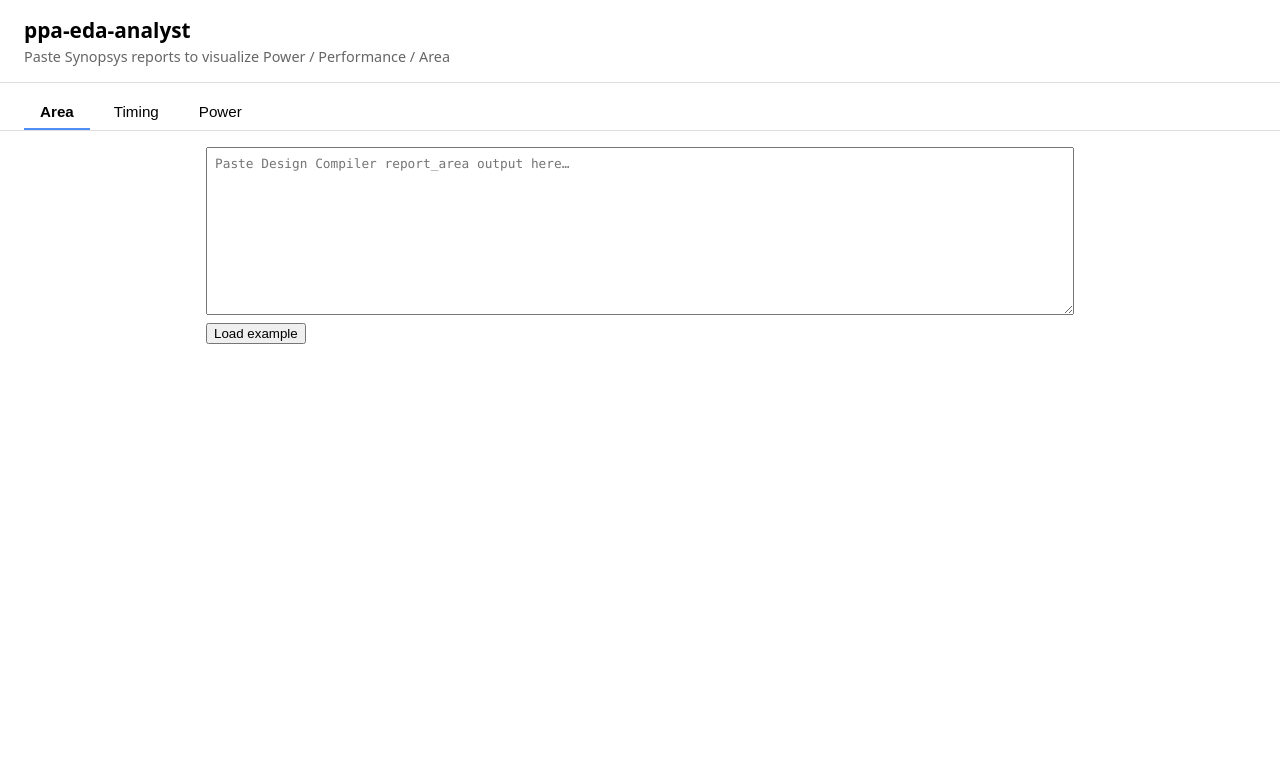
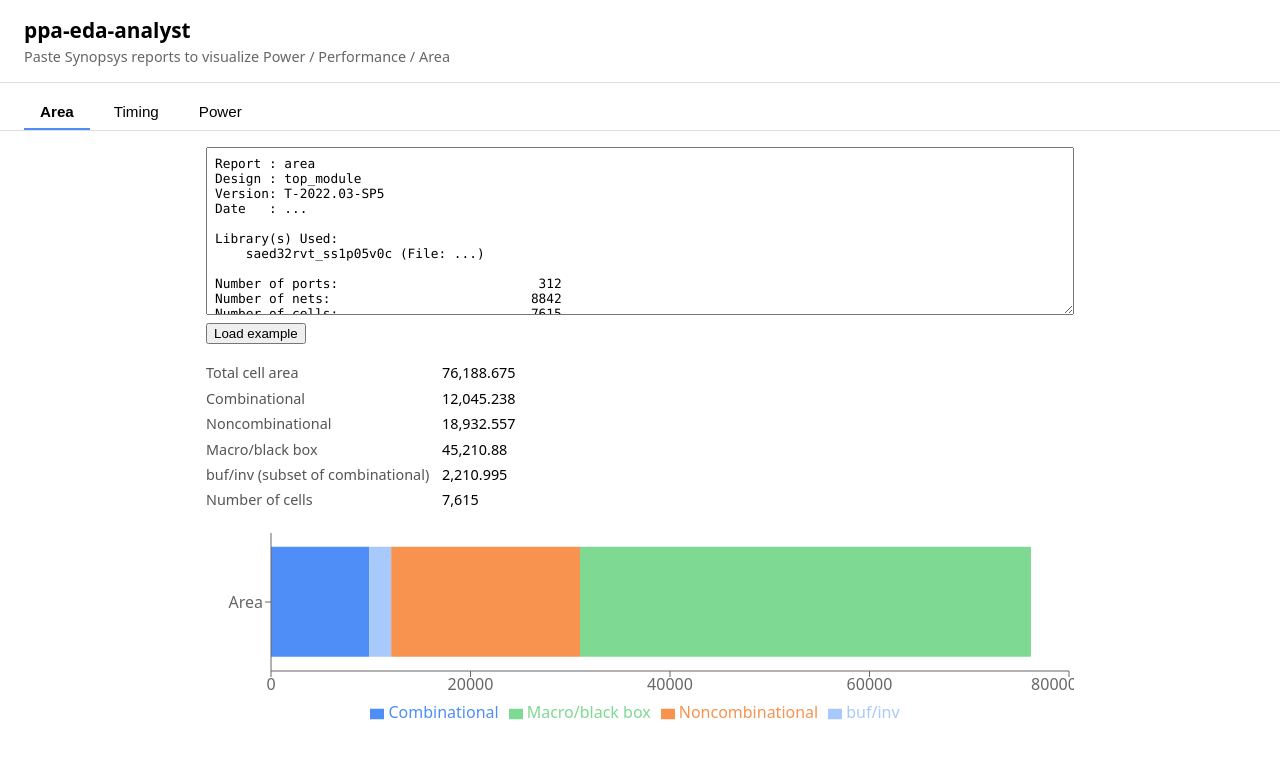
Before and after one commit to kos2001/ppa-eda-agent, a React (Vite) app in the folder dashboard/: page / in a window 1280 px wide. Shown: the top 758 px of the page. Built offline with nearby package versions, Linux system fonts and the light colour scheme.

Commit message:
Pre-fill example report data by default so charts render without any interaction

```diff
--- a/dashboard/src/components/AreaTab.tsx
+++ b/dashboard/src/components/AreaTab.tsx
@@ -6,7 +6,7 @@ import { EXAMPLE_AREA_REPORT } from "../exampleReports";
 import "./Tabs.css";
 
 export default function AreaTab() {
-  const [text, setText] = useState("");
+  const [text, setText] = useState(EXAMPLE_AREA_REPORT);
   const result = useMemo(() => (text.trim() ? parseArea(text) : null), [text]);
 
   const chartData = result?.ok
--- a/dashboard/src/components/PowerTab.tsx
+++ b/dashboard/src/components/PowerTab.tsx
@@ -8,7 +8,7 @@ import "./Tabs.css";
 const COLORS = ["#4f8ef7", "#f7934f", "#8c8c8c"];
 
 export default function PowerTab() {
-  const [text, setText] = useState("");
+  const [text, setText] = useState(EXAMPLE_POWER_REPORT);
   const result = useMemo(() => (text.trim() ? parsePower(text) : null), [text]);
 
   const chartData = result?.ok
--- a/dashboard/src/components/TimingTab.tsx
+++ b/dashboard/src/components/TimingTab.tsx
@@ -6,7 +6,7 @@ import { EXAMPLE_TIMING_REPORT } from "../exampleReports";
 import "./Tabs.css";
 
 export default function TimingTab() {
-  const [text, setText] = useState("");
+  const [text, setText] = useState(EXAMPLE_TIMING_REPORT);
   const result = useMemo(() => (text.trim() ? parseTiming(text) : null), [text]);
 
   const sortedPaths = result?.ok
```
